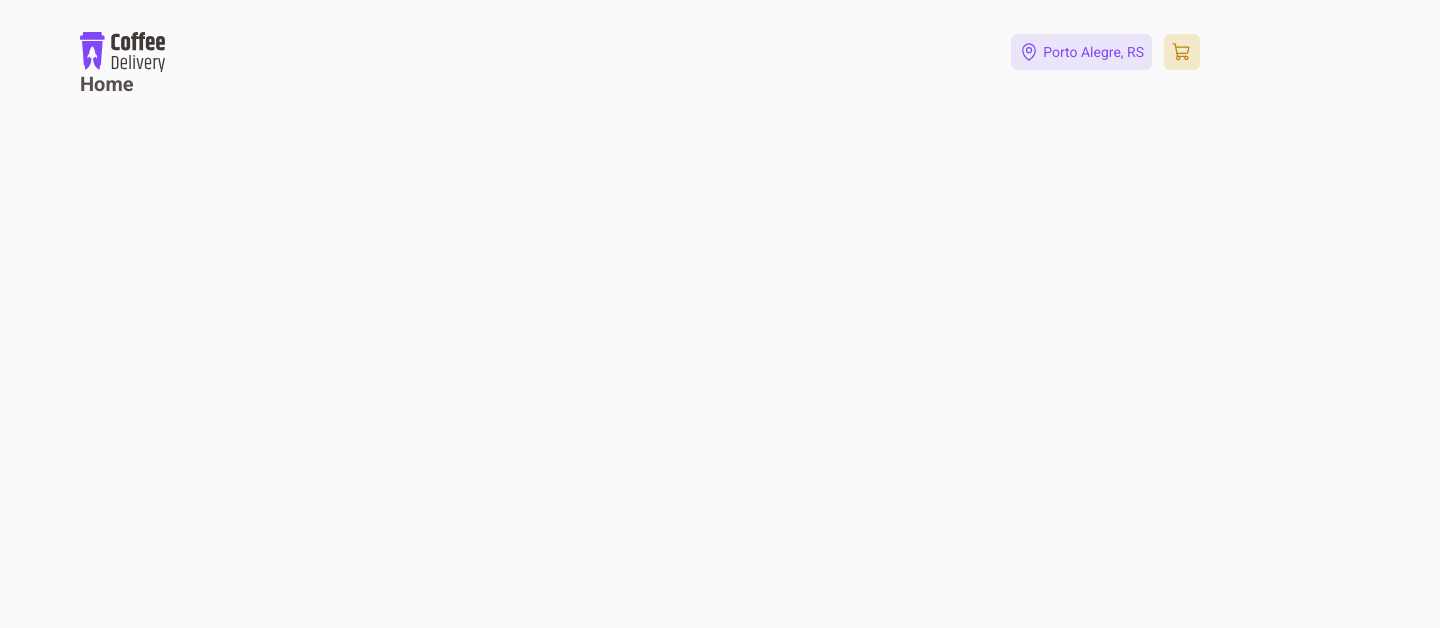
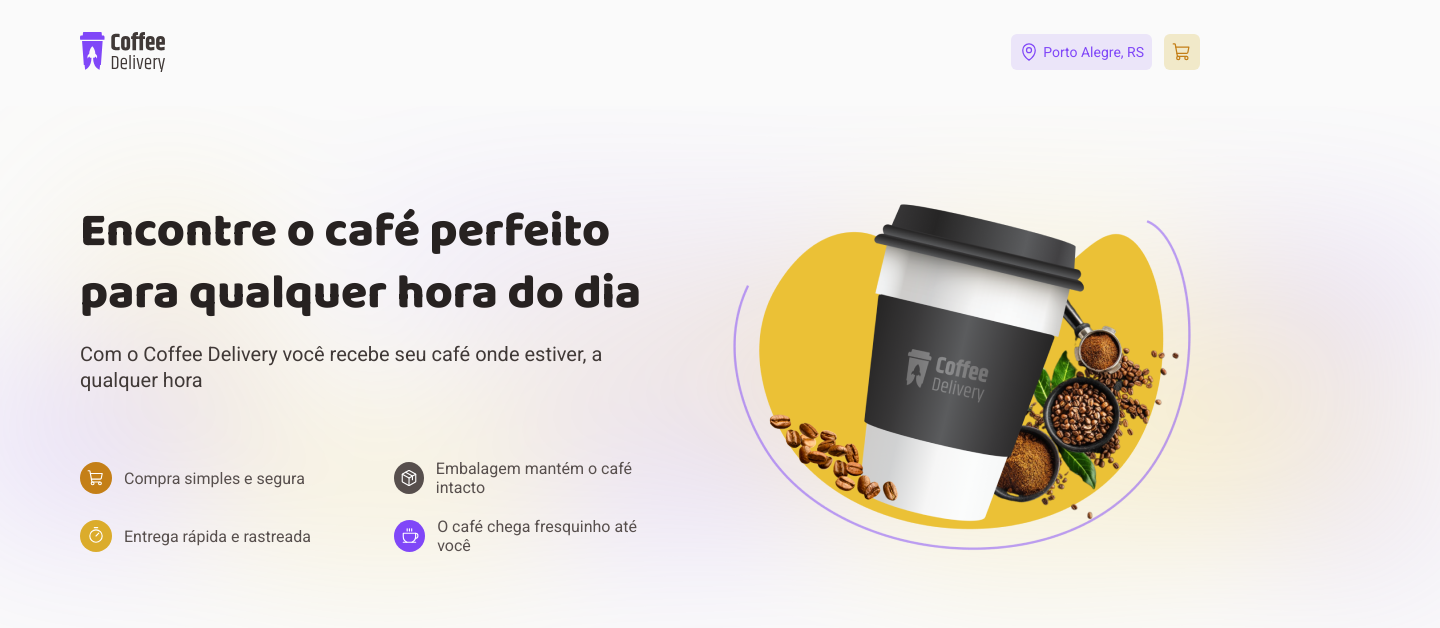
Before and after one commit to oigabrielteodoro/coffee-delivery, a React (Vite) app: page / in a window 1280 px wide. Shown: the top 628 px of the page, 1440 px wide, since content can reach past the window. Built offline with nearby package versions, Linux system fonts and the light colour scheme.

Commit message:
feat(home): add intro component

```diff
--- a/src/assets/Assets.ts
+++ b/src/assets/Assets.ts
@@ -1,3 +1,5 @@
 export enum Assets {
   LOGO = "/logo.svg",
+  COFFEE_DELIVERY = "/coffee-delivery.png",
+  BACKGROUND = "/background.svg",
 }
--- /dev/null
+++ b/src/pages/Home/Home.styles.ts
@@ -0,0 +1,5 @@
+import styled from "styled-components";
+
+export const HomeContainer = styled.main`
+  margin-top: 3.2rem;
+`;
--- a/src/pages/Home/Home.tsx
+++ b/src/pages/Home/Home.tsx
@@ -1,3 +1,10 @@
+import { HomeContainer } from "./Home.styles";
+import { Intro } from "./Intro";
+
 export function Home() {
-  return <h1>Home</h1>;
+  return (
+    <HomeContainer>
+      <Intro />
+    </HomeContainer>
+  );
 }
--- /dev/null
+++ b/src/pages/Home/Intro/Intro.styles.ts
@@ -0,0 +1,74 @@
+import styled, { css, DefaultTheme } from "styled-components";
+
+export const IntroContainer = styled.section`
+  padding-block: 9.4rem;
+
+  display: flex;
+  align-items: center;
+  justify-content: space-between;
+`;
+
+export const Background = styled.img`
+  position: absolute;
+  left: 0;
+  right: 0;
+  z-index: -1;
+`;
+
+export const TypographyContainer = styled.div`
+  display: flex;
+  flex-direction: column;
+  max-width: 58.8rem;
+`;
+
+export const Title = styled.h1`
+  color: ${({ theme }) => theme["base-title"]};
+
+  font-family: "Baloo 2", sans-serif;
+  font-weight: 800;
+  font-size: 4.8rem;
+  line-height: 6.24rem;
+`;
+
+export const SubTitle = styled.h4`
+  margin-top: 1.6rem;
+  color: ${({ theme }) => theme["base-subtitle"]};
+
+  font-size: 2rem;
+  font-weight: 400;
+  line-height: 2.6rem;
+`;
+
+export const FeaturesContainer = styled.ul`
+  display: grid;
+  grid-template-columns: repeat(2, 1fr);
+  row-gap: 2rem;
+  column-gap: 4rem;
+  margin-top: 6.6rem;
+`;
+
+export const Feature = styled.li`
+  display: flex;
+  align-items: center;
+  column-gap: 1.2rem;
+
+  font-size: 1.6rem;
+`;
+
+type FeatureIconProps = {
+  color: keyof DefaultTheme;
+};
+
+export const FeatureIcon = styled.div<FeatureIconProps>`
+  height: 3.2rem;
+  width: 3.2rem;
+  border-radius: 50%;
+
+  display: grid;
+  place-items: center;
+
+  ${({ theme, color }) => css`
+    background-color: ${theme[color]};
+    color: ${theme.white};
+  `}
+`;
--- /dev/null
+++ b/src/pages/Home/Intro/Intro.tsx
@@ -0,0 +1,55 @@
+import { Coffee, Package, ShoppingCart, Timer } from "phosphor-react";
+
+import { Assets } from "../../../assets";
+import {
+  Background,
+  Feature,
+  FeatureIcon,
+  FeaturesContainer,
+  IntroContainer,
+  SubTitle,
+  Title,
+  TypographyContainer,
+} from "./Intro.styles";
+
+export function Intro() {
+  return (
+    <IntroContainer>
+      <TypographyContainer>
+        <Title>Encontre o café perfeito para qualquer hora do dia</Title>
+        <SubTitle>
+          Com o Coffee Delivery você recebe seu café onde estiver, a qualquer
+          hora
+        </SubTitle>
+        <FeaturesContainer>
+          <Feature>
+            <FeatureIcon color="yellow-dark">
+              <ShoppingCart size={18} />
+            </FeatureIcon>
+            Compra simples e segura
+          </Feature>
+          <Feature>
+            <FeatureIcon color="base-text">
+              <Package size={18} />
+            </FeatureIcon>
+            Embalagem mantém o café intacto
+          </Feature>
+          <Feature>
+            <FeatureIcon color="yellow">
+              <Timer size={18} />
+            </FeatureIcon>
+            Entrega rápida e rastreada
+          </Feature>
+          <Feature>
+            <FeatureIcon color="purple">
+              <Coffee size={18} />
+            </FeatureIcon>
+            O café chega fresquinho até você
+          </Feature>
+        </FeaturesContainer>
+      </TypographyContainer>
+      <img src={Assets.COFFEE_DELIVERY} />
+      <Background src={Assets.BACKGROUND} />
+    </IntroContainer>
+  );
+}
--- /dev/null
+++ b/src/pages/Home/Intro/index.ts
@@ -0,0 +1 @@
+export * from "./Intro";
```
Also changed, not shown: public/background.svg (added).
